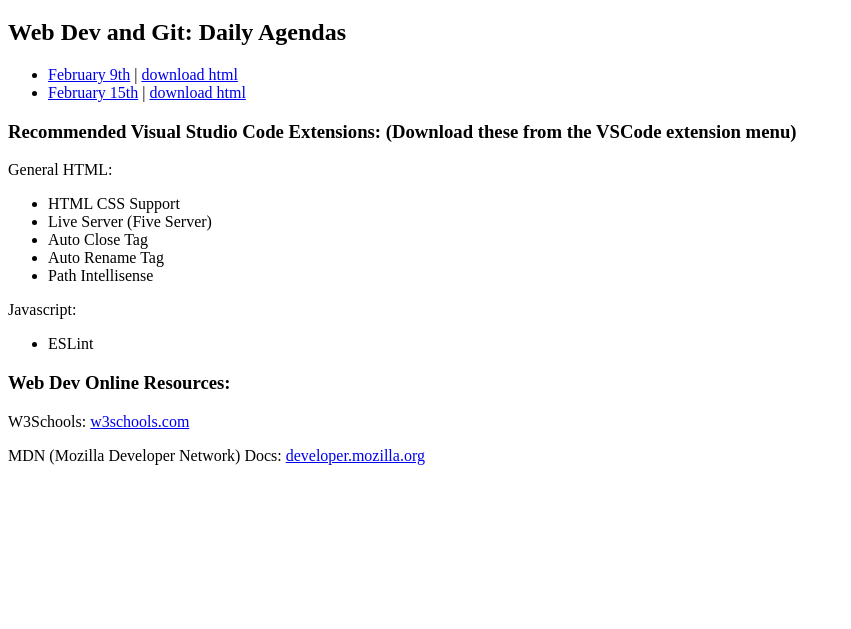
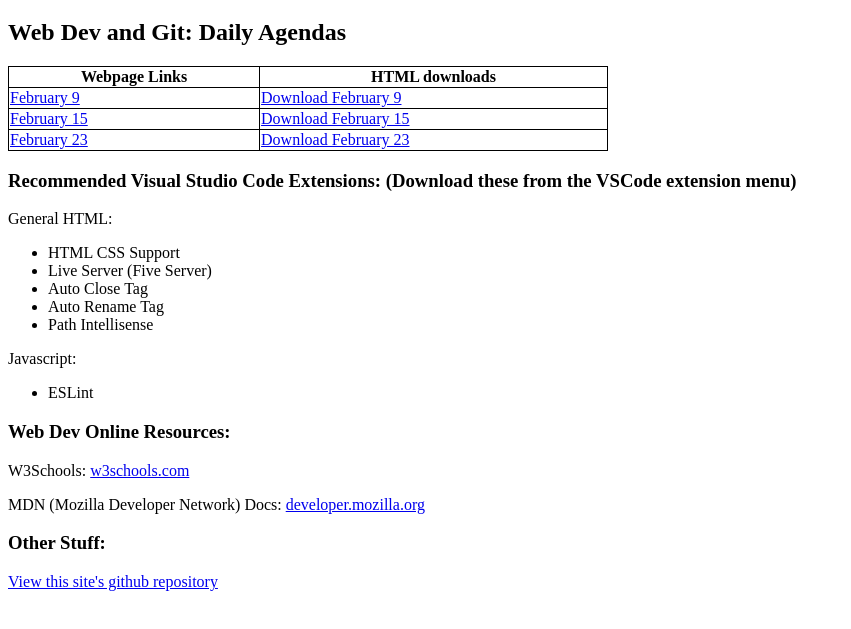
Before and after one commit to GreenBeansAgainstVeganism/Sehome2024, a plain HTML site: page index.html in a window 1280 px wide. Shown: the part 61-690 px from the top of the page, without its empty margins (0-851 px from the left). Drawn offline with Linux system fonts and the light colour scheme.

Commit message:
format agendas in table

```diff
--- a/index.html
+++ b/index.html
@@ -4,6 +4,17 @@
     <meta charset="UTF-8">
     <meta name="viewport" content="width=device-width, initial-scale=1.0">
     <title>Sehome 2024 Resources</title>
+    <style>
+
+        table {
+            width: 600px;
+            border-collapse: collapse;
+        }
+
+        th, td {
+            border: 1px solid black;
+        }
+    </style>
 </head>
 <body>
     <h1>
@@ -12,14 +23,32 @@
     <h2>
         Web Dev and Git: Daily Agendas
     </h2>
-    <ul>
-        <li>
-            <a href="./February9th">February 9th</a> | <a href="./February9th.html" download>download html</a>
-        </li>
-        <li>
-            <a href="./February15th">February 15th</a> | <a href="./February15th.html" download>download html</a>
-        </li>
-    </ul>
+    <table>
+        <thead>
+            <tr>
+                <th>
+                    Webpage Links
+                </th>
+                <th>
+                    HTML downloads
+                </th>
+            </tr>
+        </thead>
+        <tbody>
+            <tr>
+                <td><a href="./February9">February 9</a></td>
+                <td><a href="./February9.html" download>Download February 9</a></td>
+            </tr>
+            <tr>
+                <td><a href="./February15">February 15</a></td>
+                <td><a href="./February15.html" download>Download February 15</a></td>
+            </tr>
+            <tr>
+                <td><a href="./February23">February 23</a></td>
+                <td><a href="./February23.html" download>Download February 23</a></td>
+            </tr>
+        </tbody>
+    </table>
     <h3>
         Recommended Visual Studio Code Extensions: (Download these from the VSCode extension menu)
     </h3>
@@ -56,5 +85,11 @@
     <p>
         MDN (Mozilla Developer Network) Docs: <a href="https://developer.mozilla.org/">developer.mozilla.org</a>
     </p>
+    <h3>
+        Other Stuff:
+    </h3>
+    <p>
+        <a href="https://github.com/GreenBeansAgainstVeganism/Sehome2024">View this site's github repository</a>
+    </p>
 </body>
 </html>
```
Also changed, not shown: February15.html (renamed from February15th.html, +1 -1 lines), February23.html (added, +101 -0 lines), February9.html (renamed from February9th.html).
